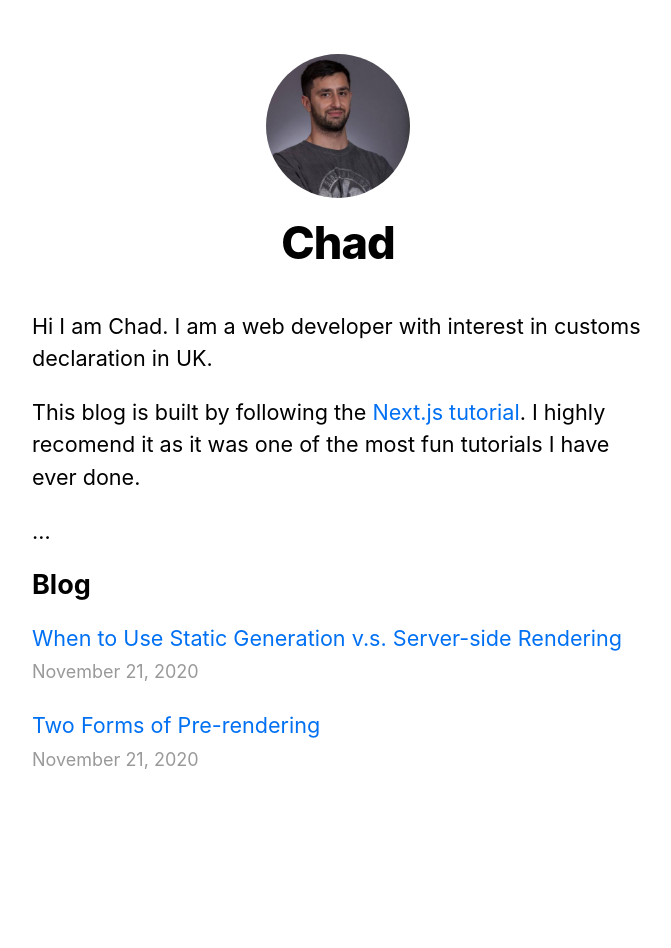
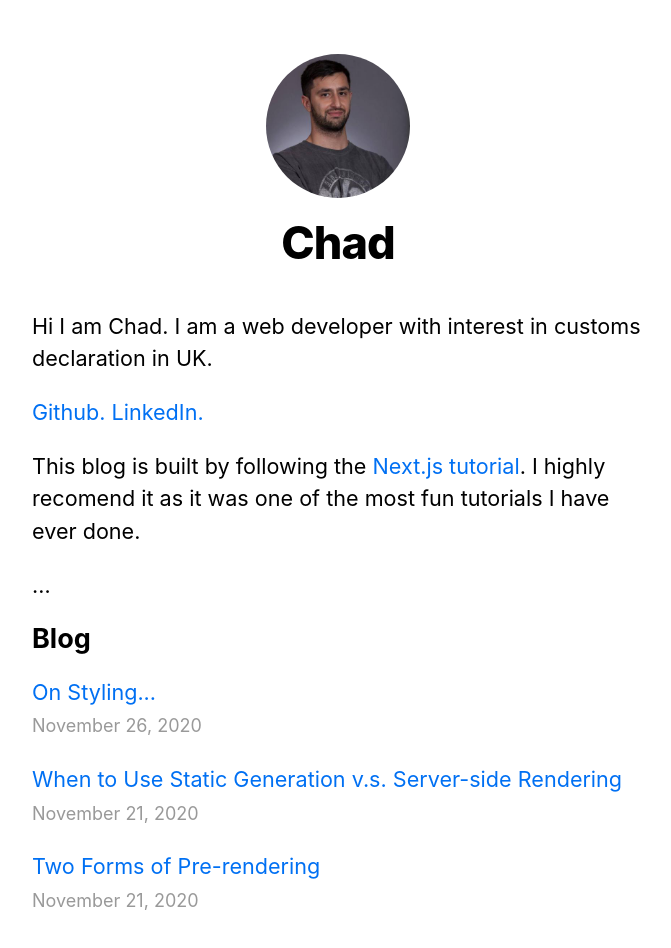
Before and after one commit to WaterlessPiano2/blog, a Next.js app: page / in a window 1280 px wide. Shown: the top 948 px of the page, without its empty margins (302-973 px from the left). Before the commit the page ends 882 px from the top, so only its background shows below. Built offline with nearby package versions, Linux system fonts and the light colour scheme.

Commit message:
Added a blog on styling

```diff
--- a/pages/index.js
+++ b/pages/index.js
@@ -15,6 +15,11 @@ export default function Home({ allPostsData }) {
         <p>
           Hi I am Chad. I am a web developer with interest in customs
           declaration in UK.
+        </p>
+        <p>
+          <a href="https://github.com/WaterlessPiano2">Github.</a>
+          {"        "}
+          <a href="https://www.linkedin.com/in/chadderya/">LinkedIn.</a>
         </p>
         <p>
           This blog is built by following the{" "}
--- /dev/null
+++ b/posts/tailwind-css.md
@@ -0,0 +1,19 @@
+---
+title: "On Styling..."
+date: "2020-11-26"
+---
+
+The first time I came across this type of styling in HTML classes was with **Bootstrap**, around 4 years ago. I enjoyed it because it enabled me to get consistent styling across my website.
+It also enabled me to have my HTML elements look like they have been designed by a  proffesional, rather than using the default HTML look.
+
+Then I started using with **Material UI with React**. This had styled elemnts in the form of components. These components came with many features that I may have to manually implement. So it has been a time saver in terms of decelopment.
+However Material UI coming with many features with each component mean that, my website may become quite large overtime, even if you dont use all the features in coponents. This will cause slower load times and reduced visitor satisfaction.
+
+Since summer I have been using **Tachyons** for a personal project. It has atomic utility classes that can be combined to achieve same outcomes as normal CSS. I particularly like their typography and font sizes.
+One of the mistakes I have done using Tachyons was that having many elements/pages have the same classes, when I could have just wrote them once on top level. This would have also made it easie to make the app Dark mode by just changing the top level classes.
+
+Lately I stumbeld upon **Tailwind CSS** on hacker news. The first time I came across Tailwind was with Tailwind UI. It came across really bad at first because I thought "Why would anyone pay for these pre made components?". Second time I came across Tailwind was when tailwind CSS 2.0 was released. I am a sucker for bright colours and a cool trailer. I realised it is just like Tachyosn but it has way more classes, more beginner friendly support and more configurable.
+
+I have been using Tailwind CSS for a couple of days, and I really enjoyed the experience. Especially having all the videos on youtube that help you make the most auto of it.
+
+It looks like I will use Tailwind CSS in all of my future websites, because of how big the community using it is, I will be able to progress faster with it.
```
